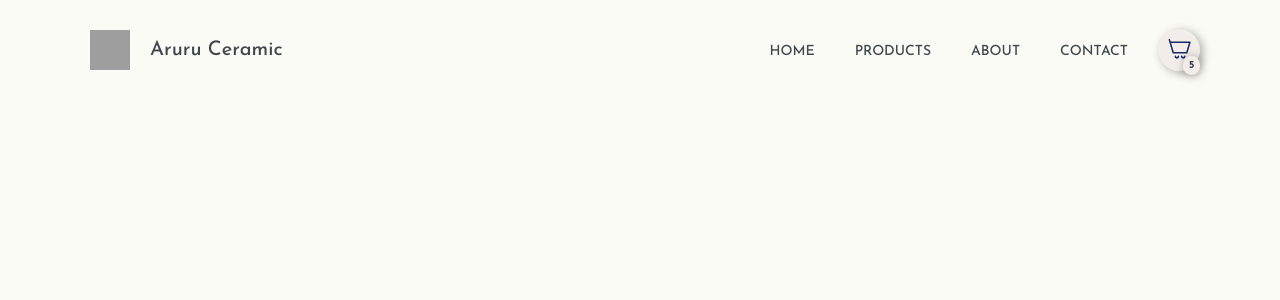
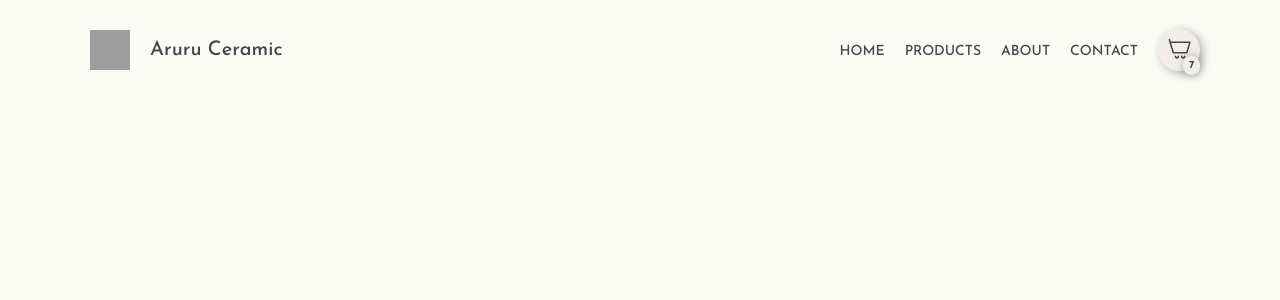
Before and after one commit to SofiaOribe/AruruCeramics-OribeSofia, a React (Create React App) app: page / in a window 1280 px wide. Shown: the top 300 px of the page. Built offline with nearby package versions, Linux system fonts and the light colour scheme; grey boxes are pictures that could not be loaded.

Commit message:
correccion de atributos

```diff
--- a/src/components/Navbar/CartWidget/CartWidget.jsx
+++ b/src/components/Navbar/CartWidget/CartWidget.jsx
@@ -5,7 +5,7 @@ const CartWidget = ({cantCarrito}) => {
     return (
         <>
             <button>
-                <svg width="25px" height="25px" stroke-width="1.47" viewBox="0 0 24 24" fill="none" xmlns="http://www.w3.org/2000/svg" color="#172c66"><path d="M3 6h19l-3 10H6L3 6zm0 0l-.75-2.5M11 19.5a1.5 1.5 0 01-3 0M17 19.5a1.5 1.5 0 01-3 0" stroke="#172c66" stroke-width="1.47" stroke-linecap="round" stroke-linejoin="round"></path></svg>
+                <svg width="25px" height="25px" strokeWidth={"1.47"} viewBox="0 0 24 24" fill="none" xmlns="http://www.w3.org/2000/svg" color="#41474C"><path d="M3 6h19l-3 10H6L3 6zm0 0l-.75-2.5M11 19.5a1.5 1.5 0 01-3 0M17 19.5a1.5 1.5 0 01-3 0" stroke='#41474C' strokeWidth={"1.47"} strokeLinecap='round' strokeLinejoin='round'></path></svg>
             </button>
             <p>{cantCarrito}</p>
         </>
--- a/src/components/Navbar/Navbar.jsx
+++ b/src/components/Navbar/Navbar.jsx
@@ -5,7 +5,6 @@ import Secciones from './Secciones/Secciones';
 import CartWidget from './CartWidget/CartWidget';
 
 const Navbar = () => {
-
     return (
         <>
             <nav>
@@ -15,7 +14,7 @@ const Navbar = () => {
                 </div>
                 <div className="secciones">
                     <Secciones/>
-                    <CartWidget cantCarrito={5}/>
+                    <CartWidget cantCarrito={7}/>
                 </div>
             </nav>
         </>
--- a/src/components/Navbar/Secciones/Categorias/Categorias.jsx
+++ b/src/components/Navbar/Secciones/Categorias/Categorias.jsx
@@ -4,9 +4,9 @@ import React from 'react';
 const Categorias = () => {
     return (
         <ul className='menuVertical'>
-            <li><a href="#">TYPE 1</a></li>
-            <li><a href="#">TYPE 2</a></li>
-            <li><a href="#">TYPE 3</a></li>
+            <li><a href="">TYPE 1</a></li>
+            <li><a href="">TYPE 2</a></li>
+            <li><a href="">TYPE 3</a></li>
         </ul>
     );
 }
--- a/src/components/Navbar/Secciones/Secciones.css
+++ b/src/components/Navbar/Secciones/Secciones.css
@@ -7,7 +7,7 @@
 
 .links li {
     list-style: none;
-    padding: 0 20px;
+    padding: 0 10px;
 }
 
 .links li a {
--- a/src/components/Navbar/Secciones/Secciones.jsx
+++ b/src/components/Navbar/Secciones/Secciones.jsx
@@ -9,13 +9,13 @@ const Secciones = () => {
     return (
         <>
          <ul className="links">
-            <li><a href="#">HOME</a></li>
+            <li><a href="">HOME</a></li>
             <li className='liProducts'>
-                <a href="#">PRODUCTS</a>
+                <a href="">PRODUCTS</a>
                 <div className='menuVertical'><Categorias/></div>
             </li>
-            <li><a href="#">ABOUT</a></li>
-            <li><a href="#">CONTACT</a></li>
+            <li><a href="">ABOUT</a></li>
+            <li><a href="">CONTACT</a></li>
          </ul>
         </>
     );
```
